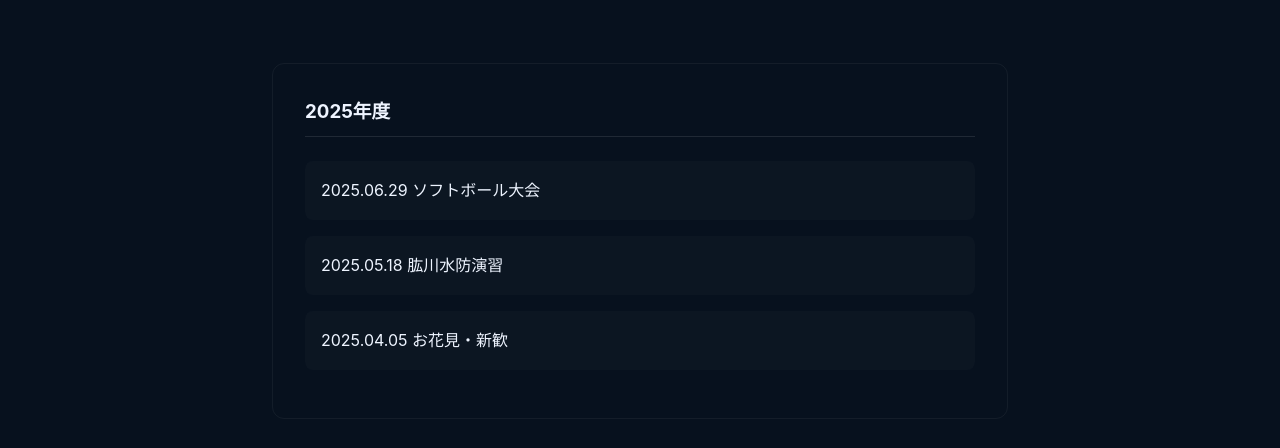
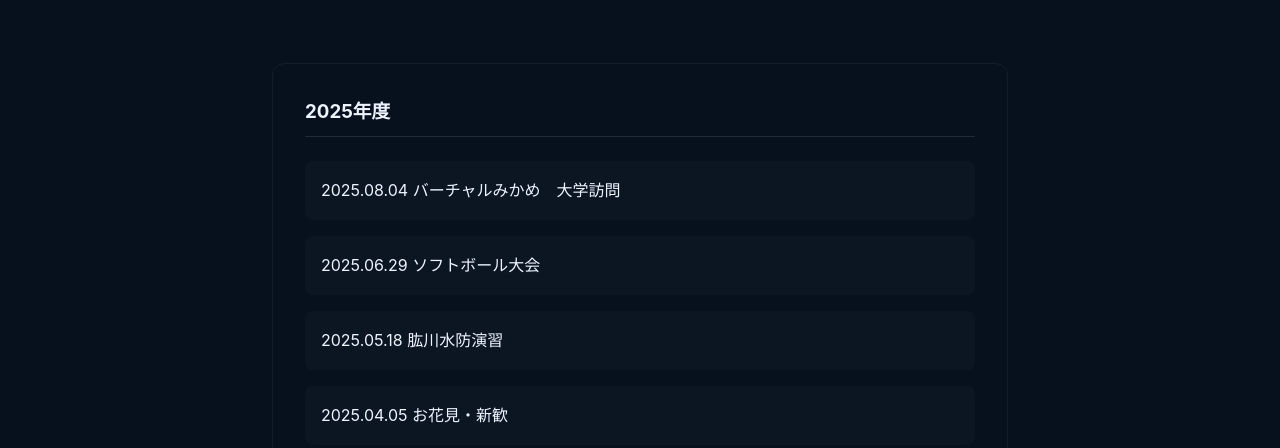
Before and after one commit to marui-takeru/suikohp, a plain HTML site: page events.html in a window 1280 px wide. Shown: the part 281-729 px from the top of the page. Drawn offline with Linux system fonts and the light colour scheme.

Commit message:
前田人生初のコミット 8月4日のイベントを挿入

```diff
--- a/events.html
+++ b/events.html
@@ -88,6 +88,7 @@
             <div class="archive-year">
                 <h3>2025年度</h3>
                 <ul class="archive-links">
+                    <li><a href="event/event-25/0804vmikame.html">2025.08.04 バーチャルみかめ　大学訪問</a></li>
                     <li><a href="event/event-25/0629softball.html">2025.06.29 ソフトボール大会</a></li>
                     <li><a href="event/event-25/0518hijikawasuibou.html">2025.05.18 肱川水防演習</a></li>
                     <li><a href="event/event-25/0405hanami.html">2025.04.05 お花見・新歓</a></li>
```
